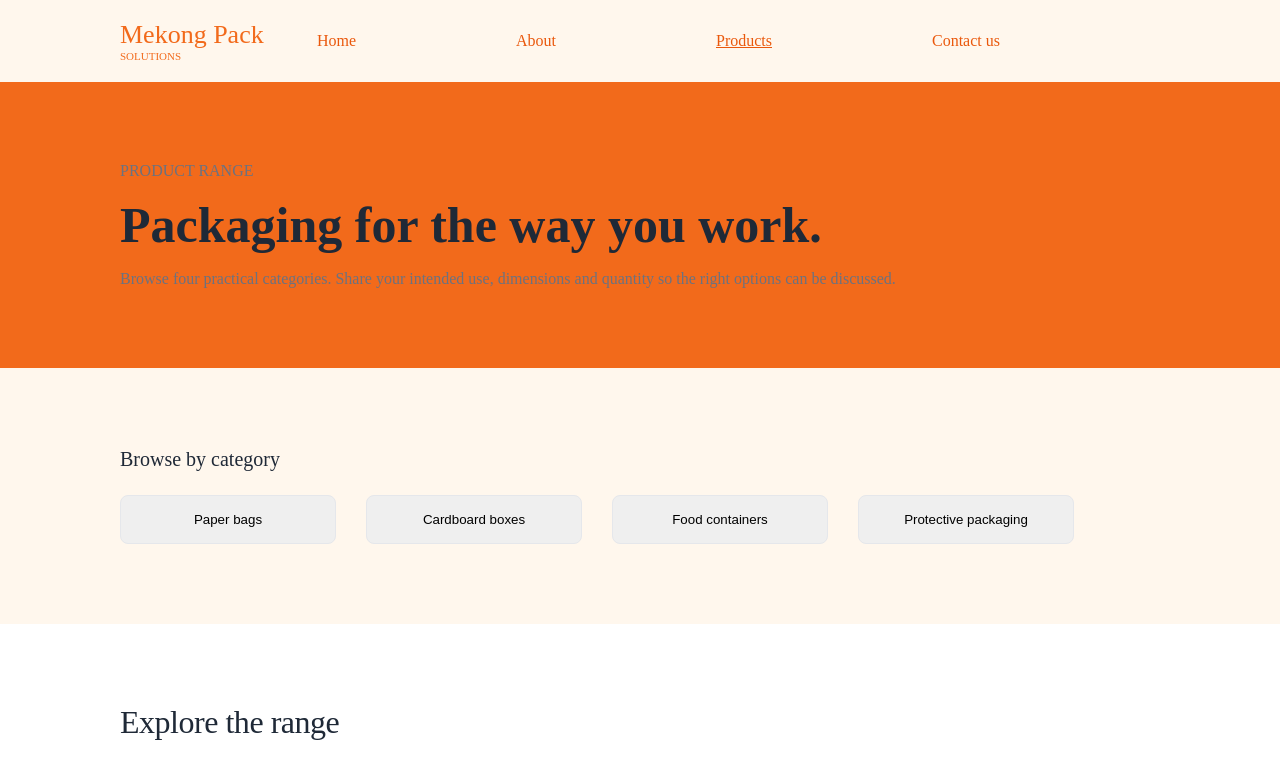
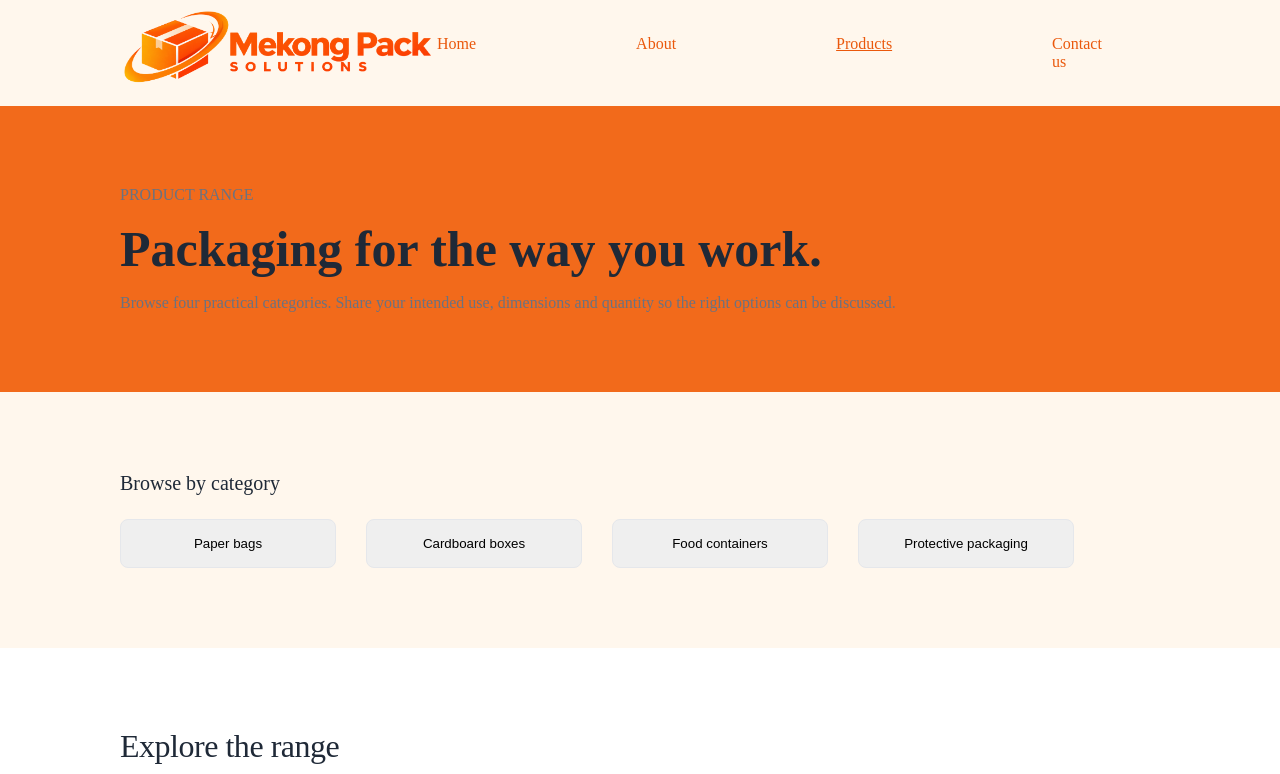
Before and after one commit to chearotha349-tha/Mekong-Pack-Solution-g3, a plain HTML site: page product.html in a window 1280 px wide. Shown: the top 774 px of the page. Drawn offline with Linux system fonts and the light colour scheme.

Commit message:
edit code

```diff
--- a/about.css
+++ b/about.css
@@ -14,12 +14,20 @@
     display: flex;
     justify-content: space-between;
     align-items: center;
-  padding: 20px 120px;
+    padding:  0 120px;
     background-color: #fff7ed;
 
 }
 
 /* Logo */
+.logo-img{
+    width: 125px;
+    height: 42px;
+}
+.logo-img img{
+    width: 100%;
+    height: 100%;
+}
 .logo {
     text-decoration: none;
     color: #f26a1b;
@@ -239,6 +247,14 @@ button a{
     grid-template-columns: 2fr 0.6fr 0.7fr 1.5fr;
     padding: 50px;
 }
+.logo-img{
+    width: 317px;
+    height: 106px;
+}
+.logo-img img{
+    width: 100%;
+    height: 100px;
+}
 .logo1 h2{
     font-size: 32px;
     font-family: 'Montserrat';
--- a/components/footer.css
+++ b/components/footer.css
@@ -8,6 +8,14 @@
     gap : 35px;
     grid-template-columns: 2fr 0.6fr 0.7fr 1.5fr;
     padding: 50px;
+}
+.logo-img{
+    width: 317px;
+    height: 106px;
+}
+.logo-img img{
+    width: 100%;
+    height: 100px;
 }
 .logo1 h2{
     font-size: 32px;
--- a/components/header.css
+++ b/components/header.css
@@ -13,12 +13,20 @@ body {
     display: flex;
     justify-content: space-between;
     align-items: center;
-    padding: 20px 120px;
+    padding: 0 120px;
     background-color: #fff7ed;
 
 }
 
 /* Logo */
+.logo-img{
+    width: 125px;
+    height: 42px;
+}
+.logo-img img{
+    width: 100%;
+    height: 100%;
+}
 .logo {
     text-decoration: none;
     color: #f26a1b;
--- a/product.css
+++ b/product.css
@@ -11,12 +11,20 @@
     display: flex;
     justify-content: space-between;
     align-items: center;
-  padding: 20px 120px;
+    padding: 0 120px;
     background-color: #fff7ed;
 
 }
 
 /* Logo */
+.logo-img{
+    width: 125px;
+    height: 42px;
+}
+.logo-img img{
+    width: 100%;
+    height: 100%;
+}
 .logo {
     text-decoration: none;
     color: #f26a1b;
@@ -330,6 +338,14 @@ button a{
     grid-template-columns: 2fr 0.6fr 0.7fr 1.5fr;
     padding: 50px;
 }
+.logo-img{
+    width: 317px;
+    height: 106px;
+}
+.logo-img img{
+    width: 100%;
+    height: 100px;
+}
 .logo1 h2{
     font-size: 32px;
     font-family: 'Montserrat';
--- a/product.html
+++ b/product.html
@@ -9,16 +9,16 @@
 </head>
 <body>
     <header class="site-header">
-        <a href="Index.html" class="logo">
-            <span class="logo-name">Mekong Pack</span>
-            <span class="logo-tag">SOLUTIONS</span>
+        <a href="">
+            <div class="logo-img">
+            <img src="/images/logo.png" alt="">
+        </div>
         </a>
-
         <nav class="nav" aria-label="nav">
             <ul>
                 <li><a href="Index.html" >Home</a></li>
                 <li><a href="about.html">About</a></li>
-                <li><a href="#" class="active" aria-current="page">Products</a></li>
+                <li><a href="product.html" class="active" aria-current="page">Products</a></li>
                 <li><a href="#">Contact us</a></li>
             </ul>
         </nav>
@@ -192,18 +192,18 @@
 
     <footer class="footer">
         <div class="footer-container">
-
             <div class="logo1">
-                <h2>Mekong Pack</h2>
-                <span>SOLUTIONS</span>
+                <div class="logo-img">
+                    <img src="/images/logo_white.png" alt="">
+                </div>
                 <p>Practical packaging. Friendly communication.Phnom Penh, Cambodia.</p>
             </div>
 
             <div class="footer-link">
                 <span>QUICK LINK</span>
                 <a href="#">Home</a>
-                <a href="#">About</a>
-                <a href="#">Product</a>
+                <a href="about.html">About</a>
+                <a href="product.html">Product</a>
                 <a href="#">Contact</a>
             </div>
 
```
Also changed, not shown: about.html (+8 -8 lines), components/footer.html (+3 -3 lines), components/header.html (+4 -4 lines), images/logo.png (added), images/logo_white.png (added). Lines whose indentation alone changed are shown as unchanged.
